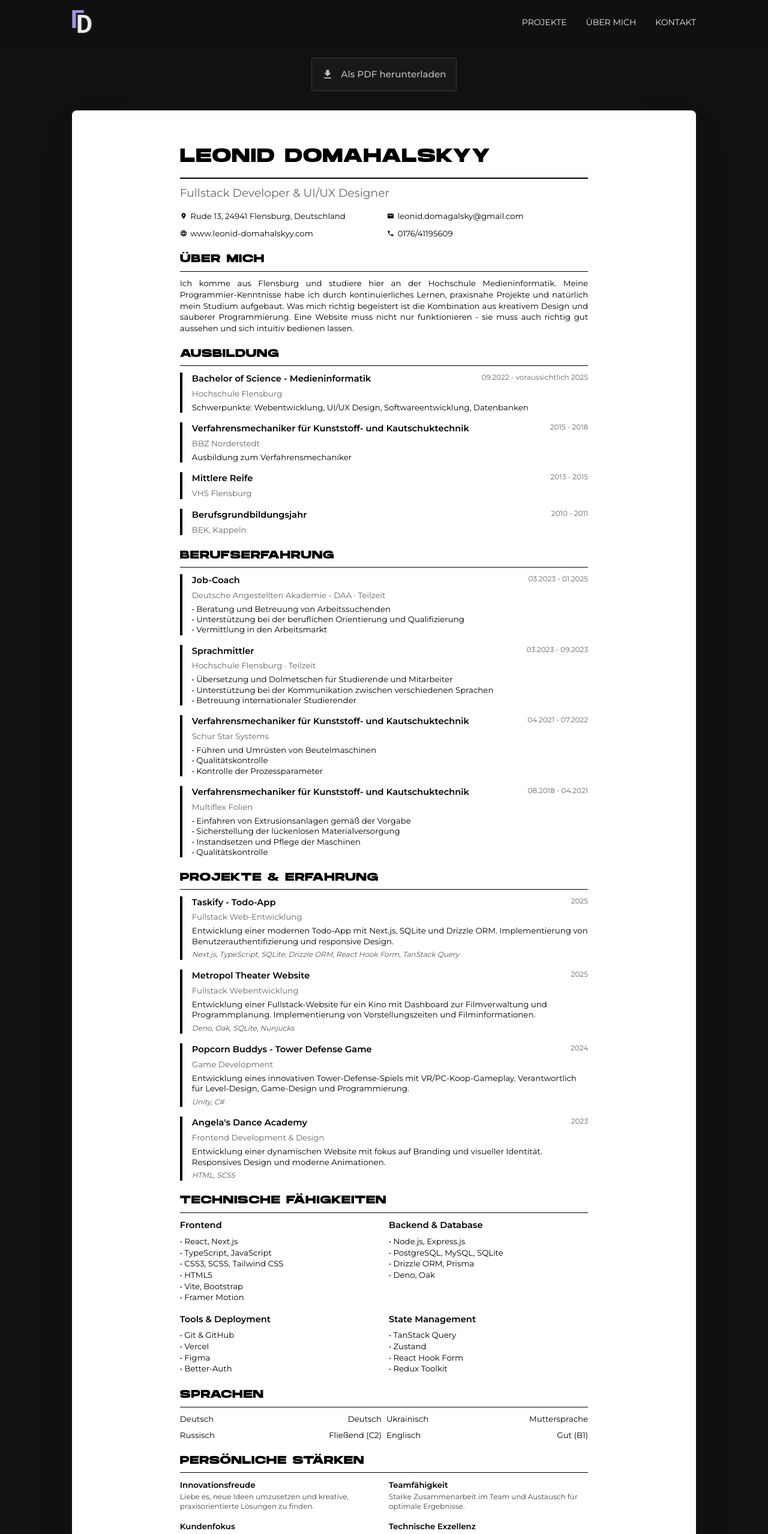
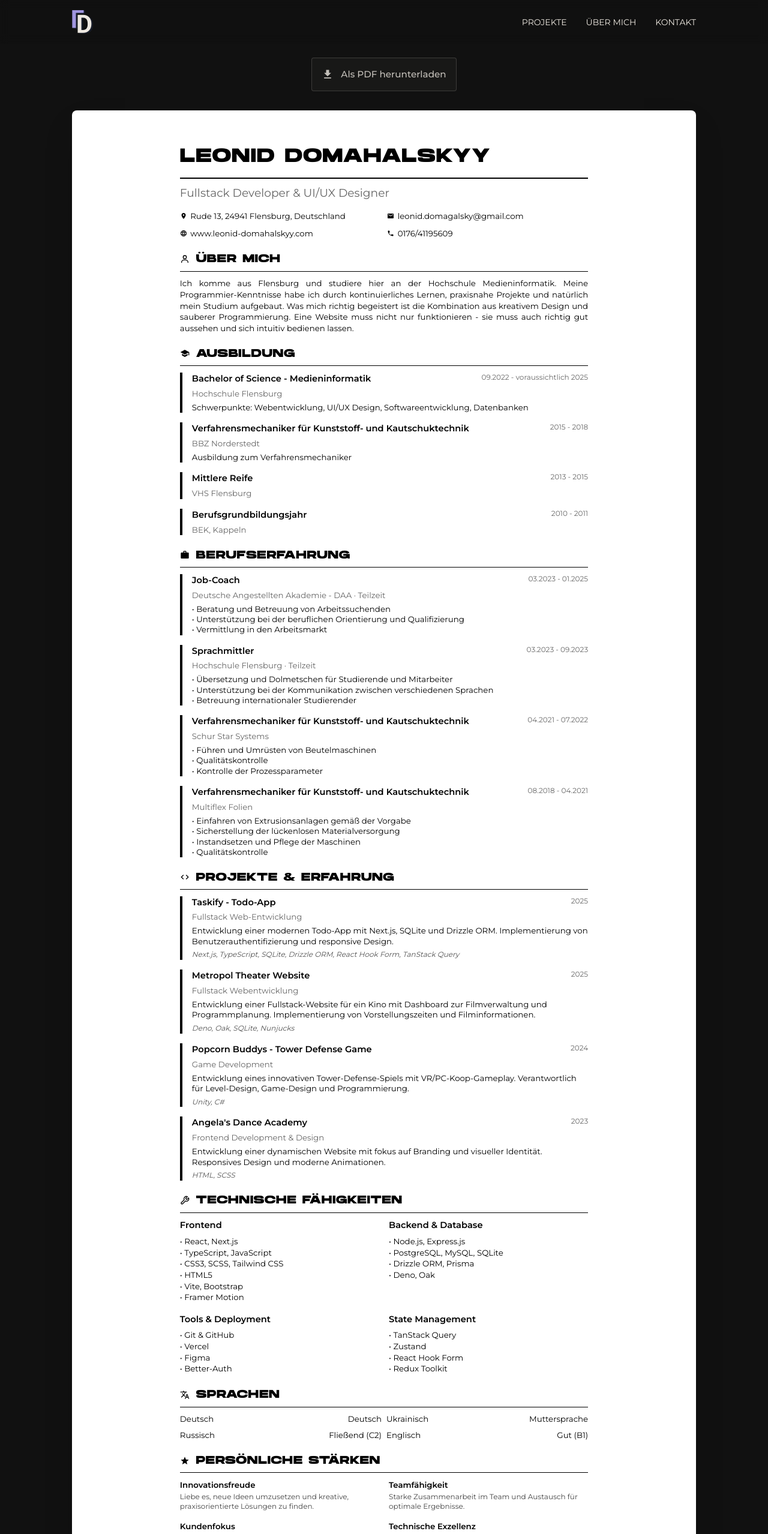
Before and after one commit to ledo9315/portfolio_nextjs, a Next.js app: page /lebenslauf-print in a window 1280 px wide. Shown: the top 2557 px of the page at 60% size. Built offline with nearby package versions, Linux system fonts and the light colour scheme.

Commit message:
Feat: update navigation link for projects section

```diff
--- a/src/app/lebenslauf-print/page.tsx
+++ b/src/app/lebenslauf-print/page.tsx
@@ -17,6 +17,8 @@ import {
   MdOpenInNew as ExternalLink,
 } from "react-icons/md";
 import Loading from "../loading";
+import { BiUser } from "react-icons/bi";
+import { FiTool } from "react-icons/fi";
 
 const CVPrintComponent = () => {
   return (
@@ -231,7 +233,10 @@ const CVPrintComponent = () => {
 
       {/* Über mich */}
       <div className="section">
-        <h2>Über mich</h2>
+        <h2>
+          <BiUser size={16} style={{ display: "inline", marginRight: "8pt" }} />
+          Über mich
+        </h2>
         <div className="about-text">
           Ich komme aus Flensburg und studiere hier an der Hochschule
           Medieninformatik. Meine Programmier-Kenntnisse habe ich durch
@@ -245,7 +250,13 @@ const CVPrintComponent = () => {
 
       {/* Ausbildung */}
       <div className="section">
-        <h2>Ausbildung</h2>
+        <h2>
+          <GraduationCap
+            size={16}
+            style={{ display: "inline", marginRight: "8pt" }}
+          />
+          Ausbildung
+        </h2>
         <div className="job-entry">
           <div className="job-header">
             <div className="job-title">
@@ -292,7 +303,13 @@ const CVPrintComponent = () => {
 
       {/* Berufserfahrung */}
       <div className="section">
-        <h2>Berufserfahrung</h2>
+        <h2>
+          <Briefcase
+            size={16}
+            style={{ display: "inline", marginRight: "8pt" }}
+          />
+          Berufserfahrung
+        </h2>
 
         <div className="job-entry">
           <div className="job-header">
@@ -362,7 +379,10 @@ const CVPrintComponent = () => {
 
       {/* Projekte */}
       <div className="section">
-        <h2>Projekte & Erfahrung</h2>
+        <h2>
+          <Code size={16} style={{ display: "inline", marginRight: "8pt" }} />
+          Projekte & Erfahrung
+        </h2>
 
         <div className="job-entry">
           <div className="job-header">
@@ -425,7 +445,10 @@ const CVPrintComponent = () => {
 
       {/* Technische Fähigkeiten */}
       <div className="section">
-        <h2>Technische Fähigkeiten</h2>
+        <h2>
+          <FiTool size={16} style={{ display: "inline", marginRight: "8pt" }} />
+          Technische Fähigkeiten
+        </h2>
         <div className="skills-grid">
           <div className="skill-category">
             <h3>Frontend</h3>
@@ -470,7 +493,13 @@ const CVPrintComponent = () => {
 
       {/* Sprachen */}
       <div className="section">
-        <h2>Sprachen</h2>
+        <h2>
+          <Languages
+            size={16}
+            style={{ display: "inline", marginRight: "8pt" }}
+          />
+          Sprachen
+        </h2>
         <div className="language-grid">
           <div className="language-item">
             <span>Deutsch</span>
@@ -493,7 +522,10 @@ const CVPrintComponent = () => {
 
       {/* Persönliche Stärken */}
       <div className="section">
-        <h2>Persönliche Stärken</h2>
+        <h2>
+          <Award size={16} style={{ display: "inline", marginRight: "8pt" }} />
+          Persönliche Stärken
+        </h2>
         <div className="strengths-grid">
           <div className="strength-item">
             <div className="strength-title">Innovationsfreude</div>
--- a/src/components/header.tsx
+++ b/src/components/header.tsx
@@ -20,7 +20,7 @@ export function Navigation() {
   const NAV_LINKS = [
     {
       title: "PROJEKTE",
-      href: "/#main",
+      href: "/#projects",
     },
     {
       title: "ÜBER MICH",
```
